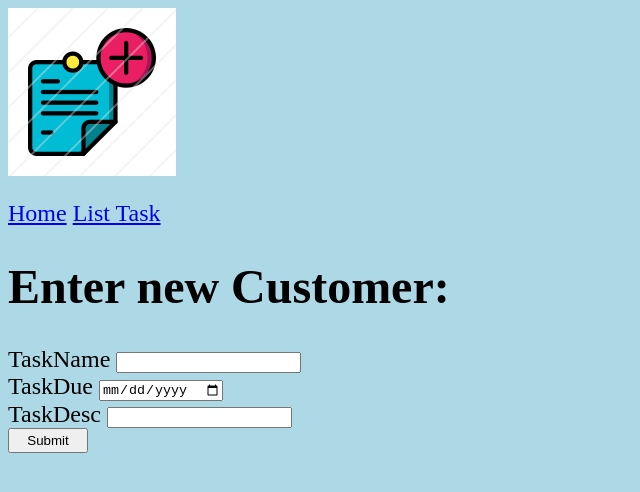
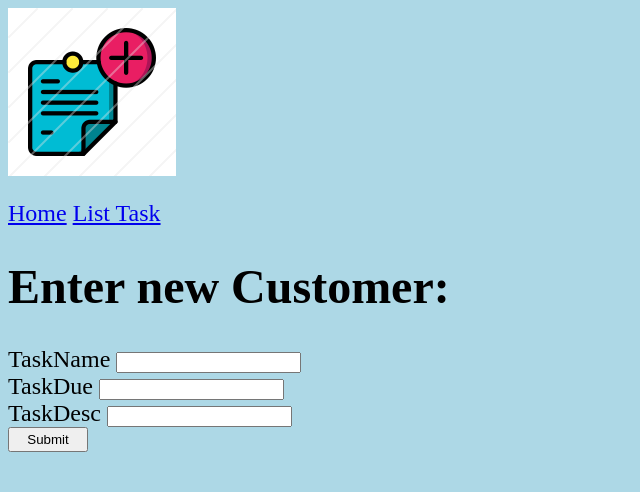
Before and after one commit to KaiXiangTeo/Week5, a website: page views/newtask.html in a window 1280 px wide. Shown: the whole page, without its empty margins (0-640 px from the left). Drawn offline with Linux system fonts and the light colour scheme; files whose address does not match are found by name.

Commit message:
Added code

```diff
--- a/views/newtask.html
+++ b/views/newtask.html
@@ -17,7 +17,7 @@
         <h1>Enter new Customer:</h1>
         <form action="addtask" method="post">
             TaskName  <input type="text" name="TaskName" /><br />
-            TaskDue  <input type="date" name="TaskDue" /><br />
+            TaskDue  <input type="text" name="TaskDue" /><br />
             TaskDesc <input type="text" name="TaskDesc" /><br />
             <button style="height: 25px;width: 80px">Submit</button>
         </form>
```
